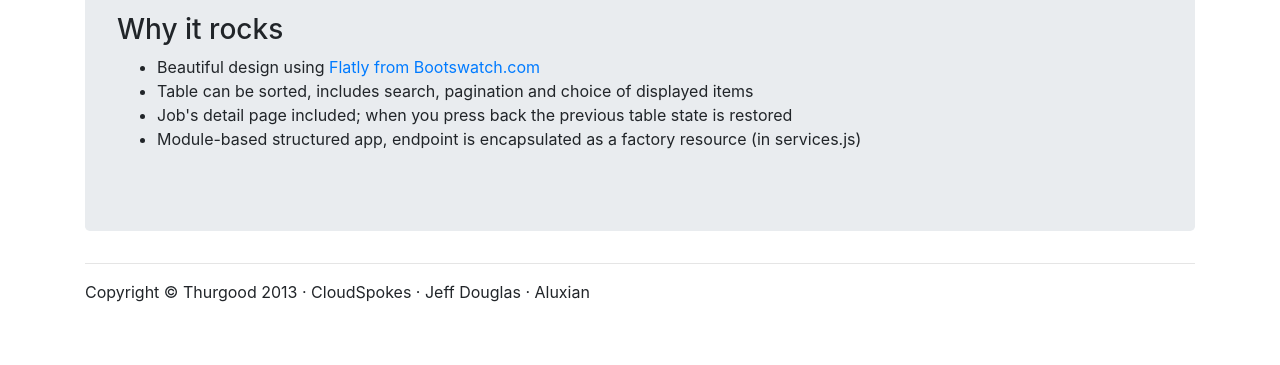
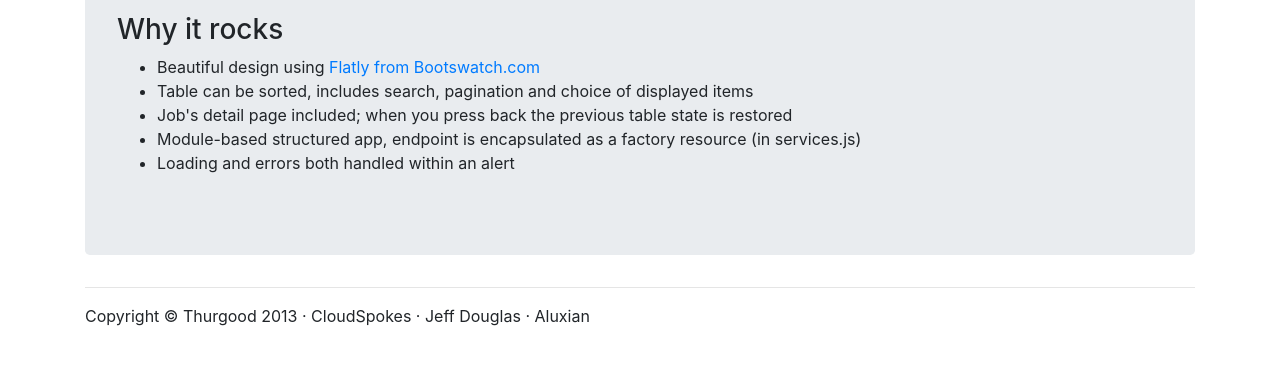
Before and after one commit to appirio-tech/thurgood, a website: page public/index.html in a window 1280 px wide. Shown: the part 339-704 px from the top of the page. Drawn offline with nearby package versions, Linux system fonts and the light colour scheme; some packages are replaced by stand-ins of ours; a script that the page names is missing.

Commit message:
Updated features

```diff
--- a/public/views/pages/home.html
+++ b/public/views/pages/home.html
@@ -7,5 +7,6 @@
     <li>Table can be sorted, includes search, pagination and choice of displayed items</li>
     <li>Job's detail page included; when you press back the previous table state is restored</li>
     <li>Module-based structured app, endpoint is encapsulated as a factory resource (in services.js)</li>
+    <li>Loading and errors both handled within an alert</li>
   </ul>
 </div>
```
